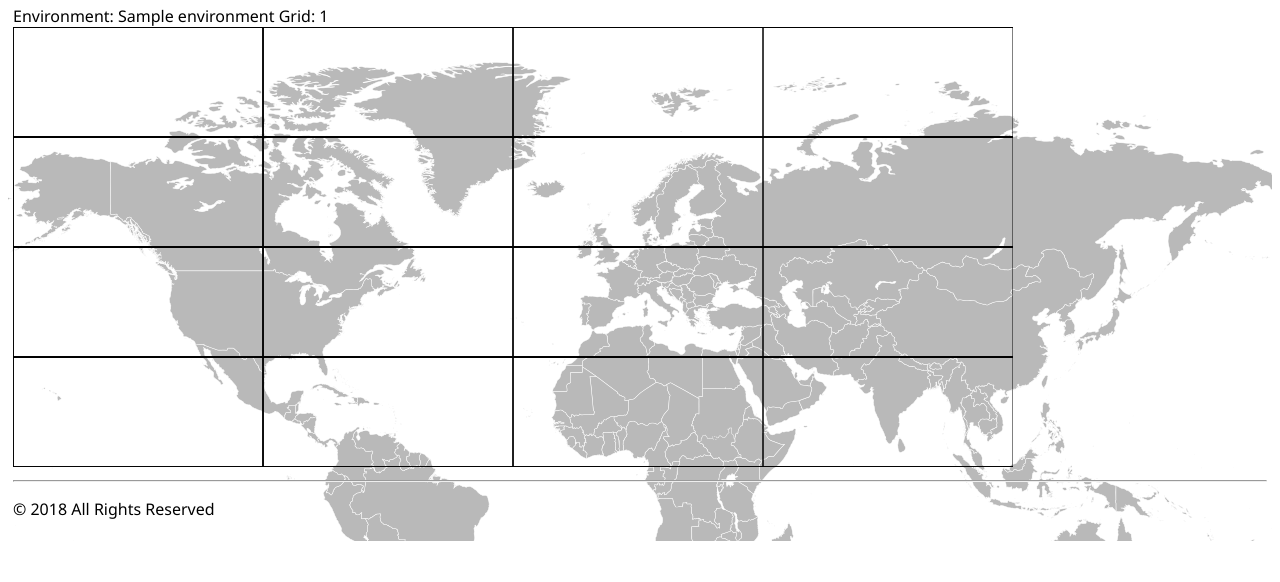
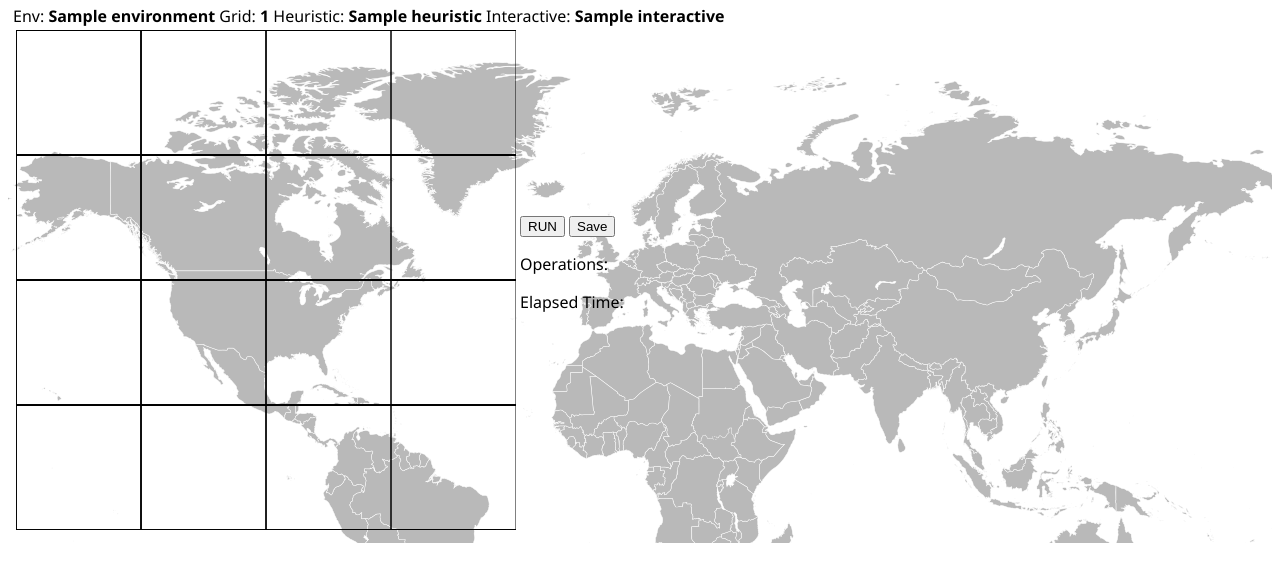
Before and after one commit to ronaldoframos/MAIA, a Python web app: template templates/maiastart.html in a window 1280 px wide. Shown: the part 47-629 px from the top of the page. Run offline with Jinja, Linux system fonts and the light colour scheme; the template is opened without the code that fills it: most values are stand-ins (such as "Sample title", 1, 10 or a date in 2020).

Commit message:
change grid and listener for run

```diff
--- a/static/js/maiaScripts.js
+++ b/static/js/maiaScripts.js
@@ -1,36 +1,11 @@
-
 // globals
-
 var nGrid = 4
 var tEnvironment = "other"
-
 // classes
-
-class GlobalObserver{
- // inserir uma lista de variavais observadas pelo sistema
-    registerVariabel(variable){
-        this.variable = variable
-    }
-    // inserir uma lista de observadores
-    registerObservers(object){
-
-    }
-    setValue(variable,value){
-
-    }
-    getValue(variable,value){
-
-    }
-    // inserir uma rotina de modificacao de valores das variaveis globais e sinalizacao dos ibservadores
-    notifyAll(){
-
-    }
-
-}
-
 class Environment{
     constructor(){
         this.canvas = document.getElementById("canvas")
+        //var nGrid = Number({{ngrid|tojson}})
     }
     draw() {
         // draw the environment
@@ -53,7 +28,11 @@ class Environment{
         }
     }
 }
+e = new Environment
+e.draw()
 
 // functions event handlers
-e = new Environment
-e.draw()
+document.getElementById("startbutton").addEventListener("click",start)
+function start() {
+  alert("Hello World!");
+}
--- a/templates/layout.html
+++ b/templates/layout.html
@@ -5,7 +5,6 @@
         <title>{% block title %}{% endblock %}</title>
         <link rel="stylesheet" type="text/css" href="{{ url_for('static', filename='styles/site.css') }}"  />
     </head>
-
     <body>
         <div class="navbar">
             <a href="{{ url_for('home') }}" class="navbar-brand">Environment</a>
@@ -15,11 +14,11 @@
         <div class="body-content">
             {% block content %}
             {% endblock %}
-            <hr/>
-            <footer>
-                <p>&copy; 2018 All Rights Reserved</p>
-                <script src="{{ url_for('static', filename='js/maiaScripts.js') }}"></script>
-            </footer>
         </div>
+        <footer>
+            <script src="{{ url_for('static', filename='js/maiaScripts.js') }}"></script>
+            <!-- <p>&copy; 2018 All Rights Reserved</p> -->
+        </footer>
+        </body>
     </body>
 </html>
--- a/templates/maiastart.html
+++ b/templates/maiastart.html
@@ -3,10 +3,24 @@
 MAIA - Artificial Worlds
 {% endblock %}
 {% block content %}
-<div id="env" name ="env"> Environment: {{environment}} Grid: {{ngrid}}  </div>
-<div id='readout'></div>
-<canvas id='canvas' name="canvas" class ="canvas" width='1000' height='440'>
-    Canvas not supported
-</canvas>
-
+<div id="env" name ="env"> Env: <strong> {{environment}} </strong> Grid: <strong> {{ngrid}} </strong>
+    Heuristic: <strong>  {{heuristic}} </strong> Interactive: <strong> {{interactive}} </strong>
+</div>
+<table>
+    <tr>
+        <td>
+            <div id='readout'></div>
+            <canvas id='canvas' name="canvas" class ="canvas" width='500' height='500'>
+                Canvas not supported
+            </canvas>
+        </td>
+        <td>
+            <button id="startbutton" name="startbutton"> RUN </button>
+            <button>Save</button>
+            <p> Operations:  </p>
+            <p> Elapsed Time: </p>
+            <br>
+        </td>
+    </tr>
+</table>
 {% endblock %}
--- a/views.py
+++ b/views.py
@@ -10,7 +10,10 @@ def home():
 def maiaStart():
     env = request.args.get('environment')
     ngrid = request.args.get('grid')
-    return render_template("maiastart.html",environment=env, ngrid=ngrid)
+    heuristic = request.args.get('heuristic')
+    interactive = request.args.get('interactive')
+    return render_template("maiastart.html",environment=env, ngrid=ngrid, \
+        heuristic=heuristic,interactive=interactive)
 
 @app.route("/agent")
 def agent():
--- a/webapp.py
+++ b/webapp.py
@@ -1,7 +1,6 @@
 # Entry point for the application.
 from . import app    # For application discovery by the 'flask' command.
 from . import views  # For import side-effects of setting up routes.
-
 # Time-saver: output a URL to the VS Code terminal so you can easily Ctrl+click to open a browser
 # print('http://127.0.0.1:5000/hello/VSCode')
 app.debug = True
```
Also changed, not shown: templates/home.html (+9 -0 lines), 1 other file.
